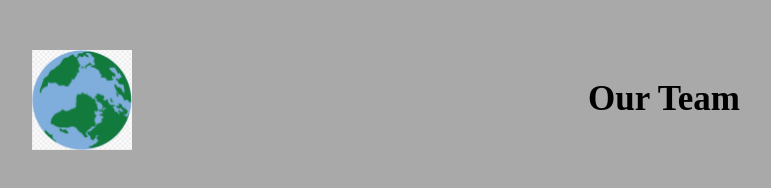
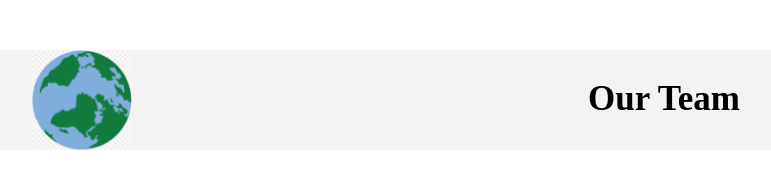
Before and after one commit to gdelv/ProjectOne, a plain HTML site: page index.html in a window 1280 px wide. Shown: the whole page, without its empty margins (254-1025 px from the left). Drawn offline with Linux system fonts and the light colour scheme.

Commit message:
changed nav color to blend background of globe better

```diff
--- a/style.css
+++ b/style.css
@@ -1,6 +1,6 @@
 
 html {
-    background-color: darkgrey;
+    background-color: white ;
 }
 
 
@@ -9,6 +9,7 @@ nav {
     display: flex;
     justify-content: space-around;
     margin: 50px;
+    background-color: rgba(169, 169, 169, 0.144);
 }
 .globe {
     height: 100px;
```
